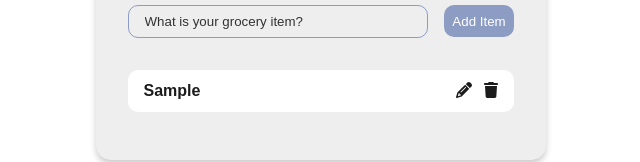
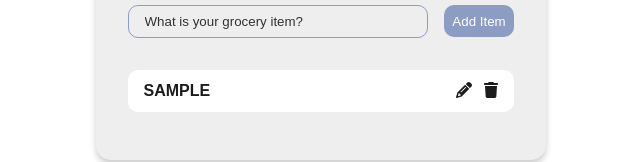
Before and after one commit to gabrielatwell1987/react_todo, a React (Vite) app: page / in a window 1280 px wide. Both pictures are taken after typing "Sample" into the empty fields and a click on the button "Add Item". Shown: the part 457-619 px from the top of the page, without its empty margins (319-959 px from the left). Built offline with nearby package versions, Linux system fonts and the light colour scheme; a web font is replaced by a local one.

Commit message:
made the todo text uppercase and the cursor pointer

```diff
--- a/src/components/todo/Todo.jsx
+++ b/src/components/todo/Todo.jsx
@@ -6,12 +6,14 @@ import styles from "./todo.module.css";
 function Todo({ task, toggleComplete, deleteTodo, editTodo }) {
   return (
     <div className={styles.Todo}>
+      <div className={styles.cursor}>
         <p
           onClick={() => toggleComplete(task.id)}
           className={`${task.completed ? "completed" : ""}`}
         >
           {task.task}
         </p>
+      </div>
 
       <div>
         <FontAwesomeIcon icon={faPencil} onClick={() => editTodo(task.id)} />
--- a/src/components/todo/todo.module.css
+++ b/src/components/todo/todo.module.css
@@ -7,7 +7,12 @@
   padding: 0.75rem 1rem;
   border-radius: 10px;
   margin-bottom: 1rem;
+  text-transform: uppercase;
   animation: up 2s ease;
+}
+
+.cursor {
+  cursor: pointer;
 }
 
 @keyframes up {
```
Lines whose indentation alone changed are shown as unchanged.
